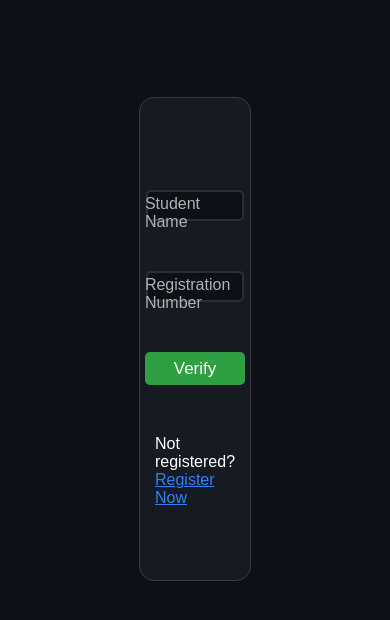
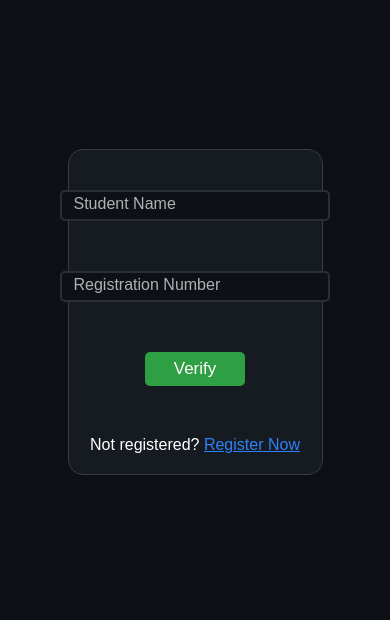
Before and after one commit to Redoxftw/OD-Automate, a website: page public/index.html in a window 390 px wide. Drawn offline with Linux system fonts and the light colour scheme; a web font is replaced by a local one.

Commit message:
Responsive Design

```diff
--- a/public/style.css
+++ b/public/style.css
@@ -36,8 +36,6 @@ body {
     border-radius: 15px;
     padding: 40px 20px 20px 20px;
     background-color: var(--main);
-    height: 50vh;
-    width: 18vw;
 }
 
 .registration-input {
```
